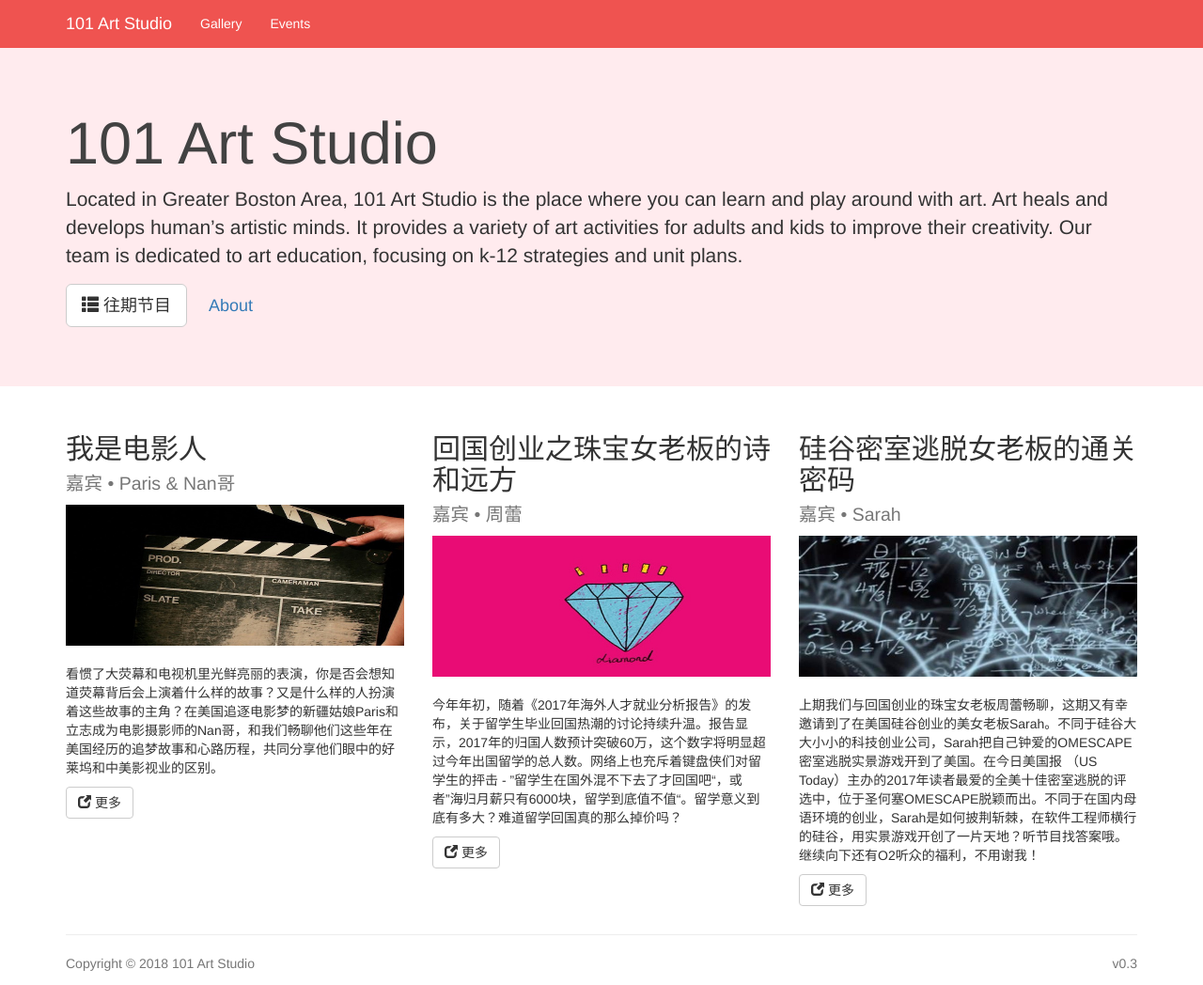
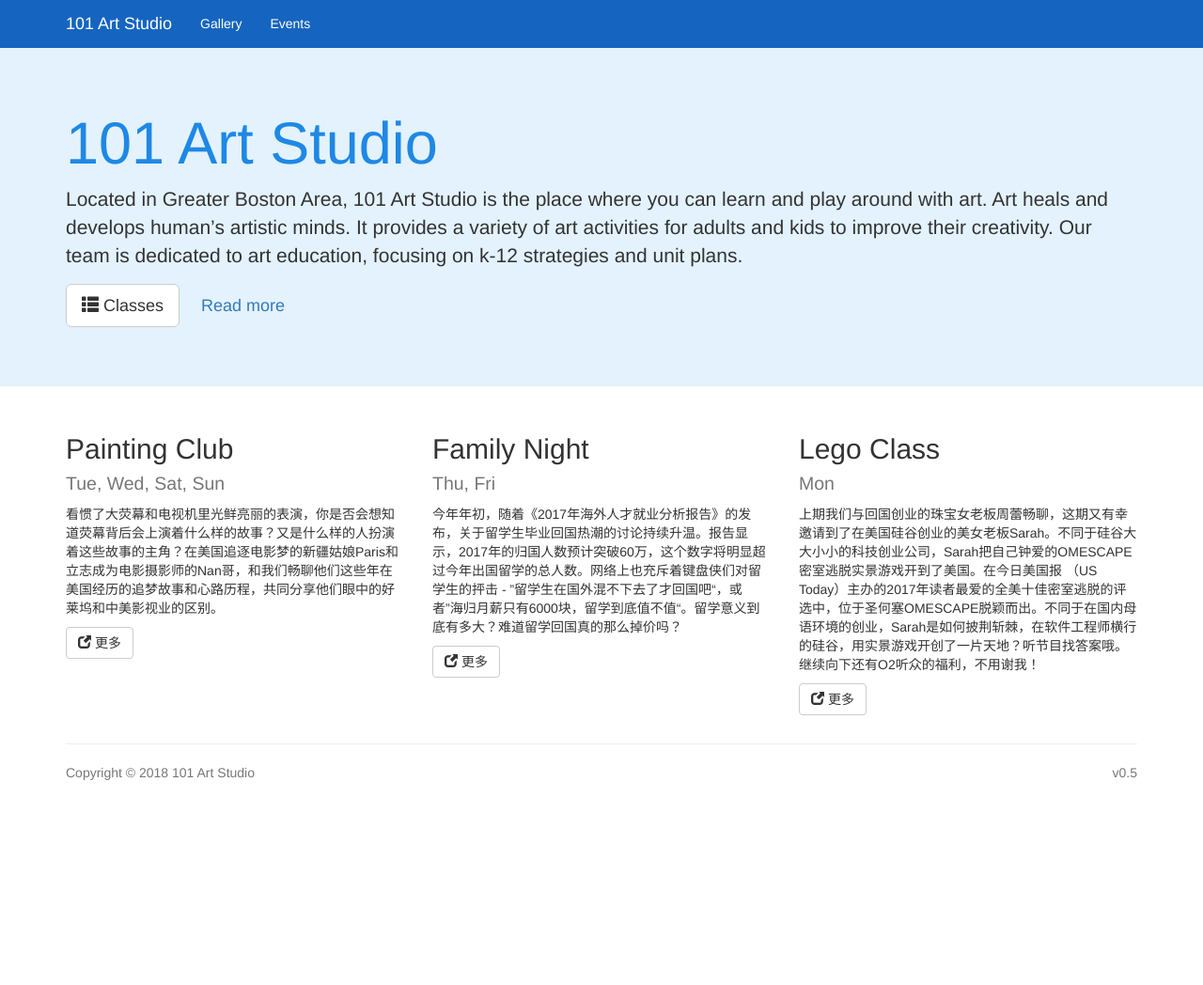
Before and after one commit to 101artstudio/101artstudio.github.io, a plain HTML site: page index.html in a window 1280 px wide. Shown: the whole page at 94% size. After the commit the page ends 862 px from the top, so only its background shows below. Drawn offline with nearby package versions, Linux system fonts and the light colour scheme.

Commit message:
update color and links

```diff
--- a/css/global.css
+++ b/css/global.css
@@ -1,6 +1,6 @@
 .navbar-default {
-    background-color: #EF5350;
-    border-color: #EF5350;
+    background-color: #1565C0;
+    border-color: #1565C0;
 }
 
 .navbar-default .navbar-brand {
@@ -8,7 +8,7 @@
 }
 
 .navbar-default .navbar-toggle:hover {
-    background-color: #EF5350;
+    background-color: #1565C0;
 }
 
 .navbar-default .navbar-toggle {
@@ -28,5 +28,5 @@
 }
 
 .jumbotron .h1, .jumbotron h1 {
-    color: #424242;
+    color: #1E88E5;
 }
--- a/css/jumbotron.css
+++ b/css/jumbotron.css
@@ -5,5 +5,5 @@ body {
 }
 
 .jumbotron {
-	background-color: #FFEBEE;
+	background-color: #E3F2FD;
 }
--- a/index.html
+++ b/index.html
@@ -56,20 +56,6 @@
       <script src="https://oss.maxcdn.com/html5shiv/3.7.3/html5shiv.min.js"></script>
       <script src="https://oss.maxcdn.com/respond/1.4.2/respond.min.js"></script>
     <![endif]-->
-
-    <style type="text/css">
-        .crop {
-            width: 100%;
-            height: 150px;
-            overflow: hidden;
-        }
-
-        .crop img {
-            width: 400px;
-            height: 300px;
-            margin: -80px 0 0 0;
-        }
-    </style>
 </head>
 
 <body>
@@ -87,8 +73,8 @@
             </div>
             <div id="navbar" class="navbar-collapse collapse">
                 <ul class="nav navbar-nav">
-                    <li><a target="_blank" href="">Gallery</a></li>
-                    <li><a target="_blank" href="">Events</a></li>
+                    <li><a href="">Gallery</a></li>
+                    <li><a href="">Events</a></li>
                 </ul>
             </div>
             <!--/.navbar-collapse -->
@@ -100,8 +86,8 @@
         <div class="container">
             <h1>101 Art Studio</h1>
             <p>Located in Greater Boston Area, 101 Art Studio is the place where you can learn and play around with art. Art heals and develops human’s artistic minds. It provides a variety of art activities for adults and kids to improve their creativity. Our team is dedicated to art education, focusing on k-12 strategies and unit plans.</p>
-            <p><a class="btn btn-default btn-lg" href="archives.html" role="button"><span class="glyphicon glyphicon-th-list"></span> 往期节目</a>
-                <a class="btn btn-link btn-lg" href="about.html" role="button">About</a></p>
+            <p><a class="btn btn-default btn-lg" href="archives.html" role="button"><span class="glyphicon glyphicon-th-list"></span> Classes</a>
+                <a class="btn btn-link btn-lg" href="about.html" role="button">Read more</a></p>
         </div>
     </div>
 
@@ -109,34 +95,19 @@
         <!-- Example row of columns -->
         <div class="row">
             <div class="col-md-4">
-                <h2>我是电影人<br><small>嘉宾 • Paris & Nan哥</small></h2>
-                <div class="crop">
-                    <p><img src="/img/wsdyr.jpg"></p>
-                </div>
-                <br>
-
+                <h2>Painting Club<br><small>Tue, Wed, Sat, Sun</small></h2>
                 <p>看惯了大荧幕和电视机里光鲜亮丽的表演，你是否会想知道荧幕背后会上演着什么样的故事？又是什么样的人扮演着这些故事的主角？在美国追逐电影梦的新疆姑娘Paris和立志成为电影摄影师的Nan哥，和我们畅聊他们这些年在美国经历的追梦故事和心路历程，共同分享他们眼中的好莱坞和中美影视业的区别。</p>
-                <p><a class="btn btn-default" target="_blank" href="https://mp.weixin.qq.com/s/ZWqx63boZI6lelGeeDIFOg" role="button"><span class="glyphicon glyphicon-new-window"></span> 更多</a></p>
+                <p><a class="btn btn-default" target="_blank" href="" role="button"><span class="glyphicon glyphicon-new-window"></span> 更多</a></p>
             </div>
             <div class="col-md-4">
-                <h2>回国创业之珠宝女老板的诗和远方<br><small>嘉宾 • 周蕾</small></h2>
-                <div class="crop">
-                    <p><img src="/img/hgcyzzb.jpg"></p>
-                </div>
-                <br>
-
+                <h2>Family Night<br><small>Thu, Fri</small></h2>
                 <p>今年年初，随着《2017年海外人才就业分析报告》的发布，关于留学生毕业回国热潮的讨论持续升温。报告显示，2017年的归国人数预计突破60万，这个数字将明显超过今年出国留学的总人数。网络上也充斥着键盘侠们对留学生的抨击 - ”留学生在国外混不下去了才回国吧“，或者”海归月薪只有6000块，留学到底值不值“。留学意义到底有多大？难道留学回国真的那么掉价吗？</p>
-                <p><a class="btn btn-default" target="_blank" href="https://mp.weixin.qq.com/s/7_HjA3LYQUxwov-7guaU7Q" role="button"><span class="glyphicon glyphicon-new-window"></span> 更多</a></p>
+                <p><a class="btn btn-default" target="_blank" href="" role="button"><span class="glyphicon glyphicon-new-window"></span> 更多</a></p>
             </div>
             <div class="col-md-4">
-                <h2>硅谷密室逃脱女老板的通关密码<br><small>嘉宾 • Sarah</small></h2>
-                <div class="crop">
-                    <p><img src="/img/ggcyzmst.jpg"></p>
-                </div>
-                <br>
-
+                <h2>Lego Class<br><small>Mon</small></h2>
                 <p>上期我们与回国创业的珠宝女老板周蕾畅聊，这期又有幸邀请到了在美国硅谷创业的美女老板Sarah。不同于硅谷大大小小的科技创业公司，Sarah把自己钟爱的OMESCAPE密室逃脱实景游戏开到了美国。在今日美国报 （US Today）主办的2017年读者最爱的全美十佳密室逃脱的评选中，位于圣何塞OMESCAPE脱颖而出。不同于在国内母语环境的创业，Sarah是如何披荆斩棘，在软件工程师横行的硅谷，用实景游戏开创了一片天地？听节目找答案哦。继续向下还有O2听众的福利，不用谢我！</p>
-                <p><a class="btn btn-default" target="_blank" href="https://mp.weixin.qq.com/s/YxJ9ELpGtThljMuGMrcOSQ" role="button"><span class="glyphicon glyphicon-new-window"></span> 更多</a></p>
+                <p><a class="btn btn-default" target="_blank" href="" role="button"><span class="glyphicon glyphicon-new-window"></span> 更多</a></p>
             </div>
         </div>
 
@@ -148,7 +119,7 @@
                     <p class="text-muted">Copyright &copy; 2018 101 Art Studio</p>
                 </div>
                 <div class="col-xs-2 col-sm-2 col-md-2 col-lg-2">
-                    <p class="text-right text-muted">v0.3</p>
+                    <p class="text-right text-muted">v0.5</p>
                 </div>
             </div>
         </footer>
```
